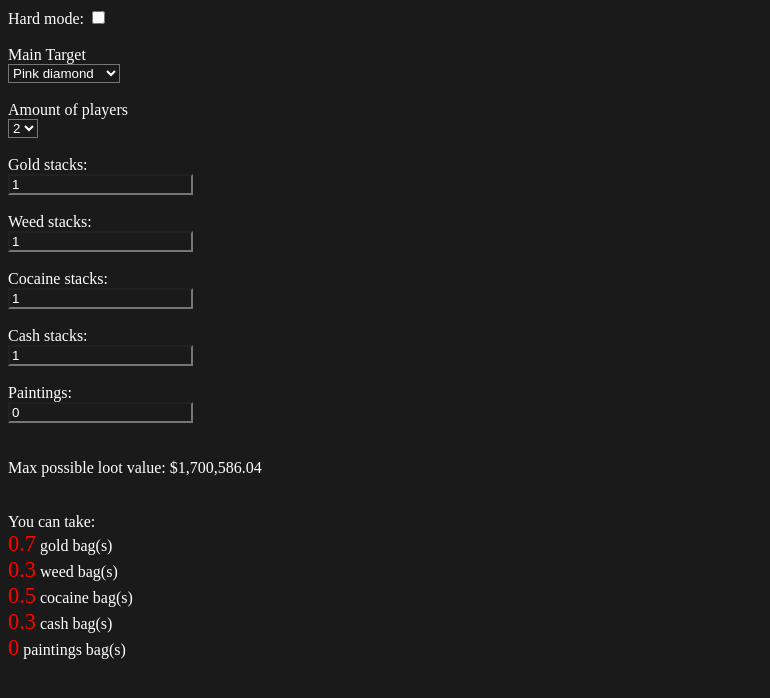
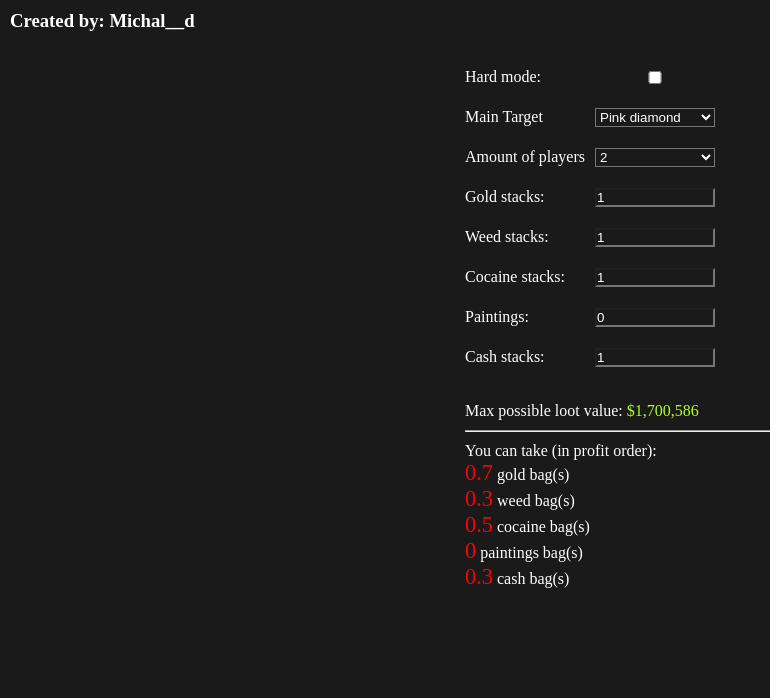
Before and after one commit to MichalD96/Perico-heist-goods-counter, a plain HTML site: page index.html in a window 1280 px wide. Shown: the whole page, without its empty margins (0-770 px from the left). Drawn offline with Linux system fonts and the light colour scheme.

Commit message:
Basic styling

```diff
--- a/css/style.css
+++ b/css/style.css
@@ -1,9 +1,69 @@
-* {
+*, *::before, *::after{
   background-color: #1a1a1a;
   color:white;
+  box-sizing: border-box;
+  margin: 0;
+  padding: 0;
 }
 
 .big {
   font-size: 1.4rem;
   color: red;
 }
+
+body {
+  margin: 10px;
+}
+
+.main-container {
+  display: grid;
+  width: 350px;
+  height: 100%;
+  align-items: center;
+  align-content: center;
+  margin: 25px auto;
+}
+
+.custom-input {
+  display: flex;
+  margin: auto;
+  width: 100%;
+  height: 2.5rem;
+  align-items: center;
+  align-content: center;
+}
+
+.custom-input select, .custom-input input, .custom-input label {
+  width: 120px;
+  margin-right: 10px;
+}
+
+.main-container .right {
+  display: flex;
+  font-size: 1.5rem;
+  align-items: center;
+  align-content: center;
+}
+
+.main-container .right {
+  margin: auto 10px;
+}
+
+
+#max-loot-value {
+  color: greenyellow;
+}
+
+#max-loot-value::before {
+  content: '$';
+  color: greenyellow;
+}
+
+hr {
+  margin: 10px 0;
+}
+
+a, a:visited {
+  color: white;
+  text-decoration: none;
+}
--- a/index.html
+++ b/index.html
@@ -9,12 +9,14 @@
 </head>
 
 <body>
+  <h3>Created by: <a href="https://github.com/MichalD96" target="_blank">Michal__d</a></h3>
+  <div class="main-container">
+    <div class="custom-input">
       <label for="isHardMode">Hard mode: </label>
       <input type="checkbox" checked="0" id="isHardMode">
-  <br>
-  <br>
-  <div class="input-container">
-    <label for="primaryTarget">Main Target</label><br>
+    </div>
+    <div class="custom-input">
+      <label for="primaryTarget">Main Target</label>
       <select class="input-text" id="primaryTarget">
         <option value="tequila">Tequila</option>
         <option value="ruby_necklace">Ruby Necklace</option>
@@ -22,9 +24,9 @@
         <option value="pink_diamond" selected>Pink diamond</option>
       </select>
     </div>
-  <br>
-  <div class="input-container">
-    <label for="amountOfPlayers">Amount of players</label><br>
+
+    <div class="custom-input">
+      <label for="amountOfPlayers">Amount of players</label>
       <select class="input-text" id="amountOfPlayers">
         <option value="1">1</option>
         <option value="2" selected>2</option>
@@ -32,45 +34,43 @@
         <option value="4">4</option>
       </select>
     </div>
-  <br>
 
-  <div>
-    <label for="gold">Gold stacks:</label><br>
+    <div class="custom-input">
+      <label for="gold">Gold stacks:</label>
       <input type="number" id="gold" name="gold" value="1">
     </div>
-  <br>
 
-  <div>
-    <label for="weed">Weed stacks:</label><br>
+    <div class="custom-input">
+      <label for="weed">Weed stacks:</label>
       <input type="number" id="weed" name="weed" value="1">
     </div>
-  <br>
 
-  <div>
-    <label for="cocaine">Cocaine stacks:</label><br>
+    <div class="custom-input">
+      <label for="cocaine">Cocaine stacks:</label>
       <input type="number" id="cocaine" name="cocaine" value="1">
     </div>
-  <br>
-  <div>
-    <label for="cash">Cash stacks:</label><br>
+
+    <div class="custom-input">
+      <label for="paintings">Paintings:</label>
+      <input type="number" id="paintings" name="paintings" value="1">
+    </div>
+
+    <div class="custom-input">
+      <label for="cash">Cash stacks:</label>
       <input type="number" id="cash" name="cash" value="1">
     </div>
-  <br>
-  <div>
-    <label for="paintings">Paintings:</label><br>
-    <input type="number" id="paintings" name="paintings" value="1">
   </div>
-  <br>
-  <br>
-  <div>Max possible loot value: $<span id="max-loot-value"></span></div>
-  <br>
-  <br>
-  <div>You can take:</div>
-  <div><span class="big" id="gold-bag">0</span> gold bag(s)</div>
-  <div><span class="big" id="weed-bag">0</span> weed bag(s)</div>
-  <div><span class="big" id="cocaine-bag">0</span> cocaine bag(s)</div>
-  <div><span class="big" id="cash-bag">0</span> cash bag(s)</div>
-  <div><span class="big" id="paintings-bag">0</span> paintings bag(s)</div>
+
+  <div class="main-container right">
+    <div>Max possible loot value: <span id="max-loot-value"></span></div>
+    <hr>
+    <div>You can take (in profit order):</div>
+    <div><span class="big" id="gold-bag">0</span><span> gold bag(s)</span></div>
+    <div><span class="big" id="weed-bag">0</span><span> weed bag(s)</span></div>
+    <div><span class="big" id="cocaine-bag">0</span><span> cocaine bag(s)</span></div>
+    <div><span class="big" id="paintings-bag">0</span><span> paintings bag(s)</span></div>
+    <div><span class="big" id="cash-bag">0</span><span> cash bag(s)</span></div>
+  </div>
 
   <script src="js/loader.js"></script>
   <script src="js/settings.js"></script>
--- a/js/logic.js
+++ b/js/logic.js
@@ -16,7 +16,6 @@ document.querySelector('#primaryTarget').value = Settings.primaryTarget;
 const Counter = {
   targetsData: {},
   secondaryTargetsOrder: [],
-  targetsData: {},
 
   init: function () {
     Counter.activateHandlers();
@@ -59,7 +58,7 @@ const Counter = {
     Counter.updateWebsite(amounts, finalValue);
   },
   updateWebsite: function (amounts, totalValue) {
-    document.querySelector('#max-loot-value').innerHTML = totalValue.toLocaleString();
+    document.querySelector('#max-loot-value').innerHTML = Math.round(totalValue).toLocaleString();
     document.querySelectorAll('.big').forEach(e => {
       e.innerHTML = 0;
     });
```
Lines whose indentation alone changed are shown as unchanged.
